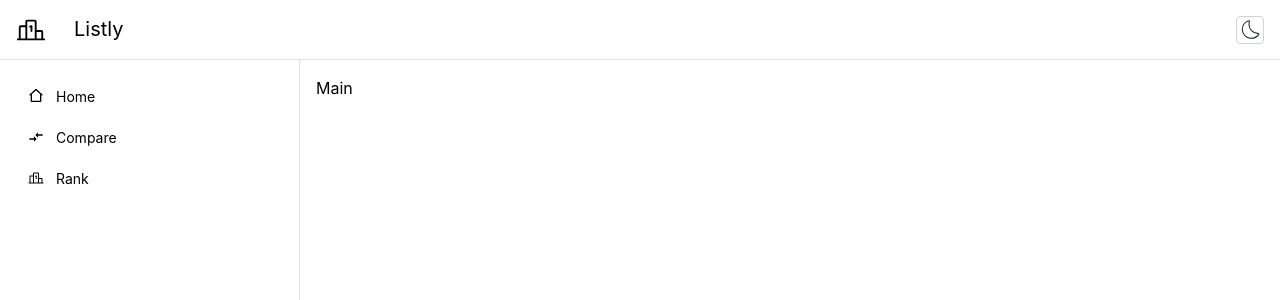
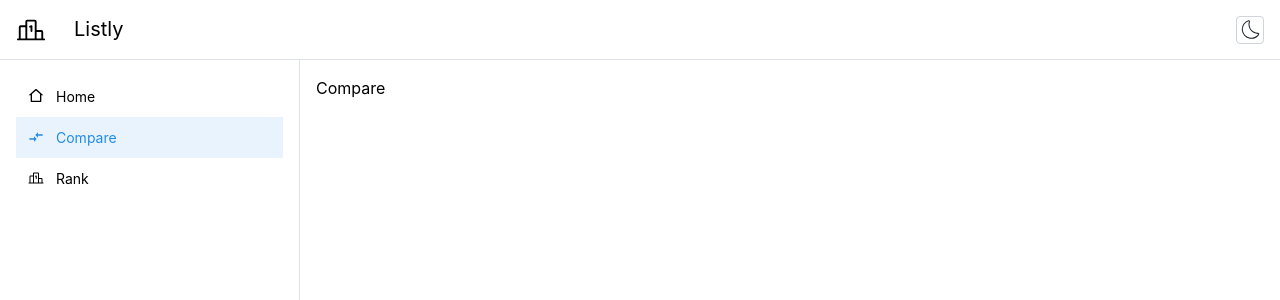
Before and after one commit to nishanbajracharya/listly, a React (Vite) app: page /listly/compare in a window 1280 px wide. Shown: the top 300 px of the page. Built offline with nearby package versions, Linux system fonts and the light colour scheme.

Commit message:
Add path based routing

```diff
--- a/src/App.tsx
+++ b/src/App.tsx
@@ -1,7 +1,13 @@
+import { Router } from 'wouter';
+
 import Shell from './components/Shell';
 
 function App() {
-  return <Shell />;
+  return (
+    <Router base="/listly">
+      <Shell />
+    </Router>
+  );
 }
 
 export default App;
--- /dev/null
+++ b/src/components/Router/RouteSwitch.tsx
@@ -0,0 +1,16 @@
+import { Route, Switch, Redirect } from 'wouter';
+
+import route from '../../constants/config/route';
+
+function RouteSwitch() {
+  return (
+    <Switch>
+      <Route path={route.COMPARE.path}>Compare</Route>
+      <Route path={route.RANK.path}>Rank</Route>
+      <Route path={route.HOME.path}>Home</Route>
+      <Redirect to={route.HOME.path} />
+    </Switch>
+  );
+}
+
+export default RouteSwitch;
--- a/src/components/Shell/index.tsx
+++ b/src/components/Shell/index.tsx
@@ -15,6 +15,7 @@ import {
 import { language } from '../../modules/language';
 
 import Nav from '../Router/Nav';
+import RouteSwitch from '../Router/RouteSwitch';
 
 function Shell() {
   const [opened, { toggle }] = useDisclosure();
@@ -60,7 +61,9 @@ function Shell() {
         <Nav />
       </AppShell.Navbar>
 
-      <AppShell.Main>Main</AppShell.Main>
+      <AppShell.Main>
+        <RouteSwitch />
+      </AppShell.Main>
     </AppShell>
   );
 }
```
